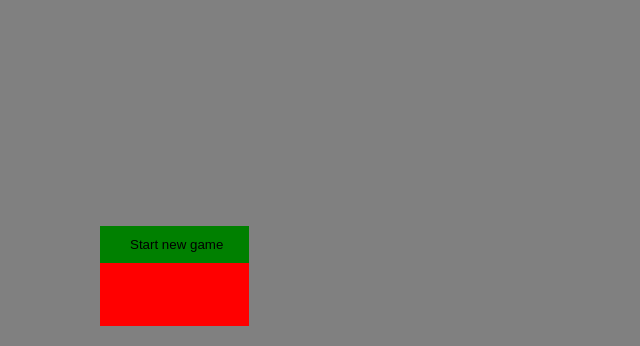
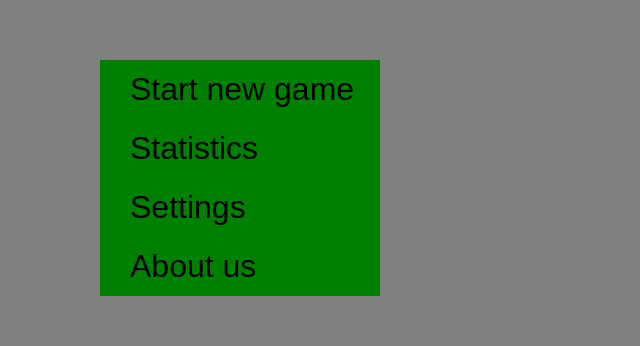
Before and after one commit to EmilNilsson12/slay-the-spire-clone, a Next.js app: page / in a window 1280 px wide. Shown: the part 454-800 px from the top of the page, without its empty margins (0-640 px from the left). Built offline with nearby package versions, Linux system fonts and the light colour scheme.

Commit message:
Finish main menu styling

```diff
--- a/components/MainMenu/MainMenu.js
+++ b/components/MainMenu/MainMenu.js
@@ -7,33 +7,48 @@ import {
     MainMenuWrapper,
 } from './MainMenu.styled';
 
+const links = [
+    {
+        displayName: 'Start new game',
+        idName: 'main-menu-start',
+    },
+    {
+        displayName: 'Statistics',
+        idName: 'main-menu-start',
+    },
+    {
+        displayName: 'Settings',
+        idName: 'main-menu-start',
+    },
+    {
+        displayName: 'About us',
+        idName: 'main-menu-start',
+    },
+];
+
 export default function MainMenu({ callBackFunc }) {
     const handleClick = (evt) => {
-        console.log('evt');
+        const id = evt.target.id || evt.target.parentNode.id;
+        console.log('id');
+        console.log(id);
 
-        callBackFunc(evt.target.id);
+        callBackFunc(id);
     };
     return (
         <MainMenuWrapper>
             <MainMenuList>
-                <MainMenuListItem>
+                {links.map((link) => (
+                    <MainMenuListItem key={link.idName}>
                         <MainMenuListItemBtn
-                        id="main-menu-start"
+                            id={link.idName}
                             onClick={(evt) => handleClick(evt)}
                         >
                             <MainMenuListItemBtnTextContainer>
-                            Start new game
+                                {link.displayName}
                             </MainMenuListItemBtnTextContainer>
                         </MainMenuListItemBtn>
                     </MainMenuListItem>
-                {/* <li>
-                    <button
-                        id="main-menu-options"
-                        onClick={(evt) => handleClick(evt)}
-                    >
-                        Options menu
-                    </button>
-                </li> */}
+                ))}
             </MainMenuList>
         </MainMenuWrapper>
     );
--- a/components/MainMenu/MainMenu.styled.js
+++ b/components/MainMenu/MainMenu.styled.js
@@ -11,14 +11,13 @@ export const MainMenuList = styled.ul`
     margin: 0;
     padding: 0;
     position: absolute;
-    bottom: 20px;
+    bottom: 50px;
     left: 100px;
     background-color: red;
-    /* width: 100px; */
-    height: 100px;
 `;
 
 export const MainMenuListItem = styled.li`
+    width: 100%;
     background-color: green;
     display: block;
 `;
@@ -30,7 +29,7 @@ export const MainMenuListItemBtn = styled.button`
     &:hover {
         cursor: pointer;
         span {
-            transition: all 100ms linear;
+            transition: all 200ms ease-out;
             transform: translateX(10px);
             background: linear-gradient(
                 90deg,
@@ -43,6 +42,7 @@ export const MainMenuListItemBtn = styled.button`
 `;
 
 export const MainMenuListItemBtnTextContainer = styled.span`
+    font-size: 32px;
     transition: all 100ms linear;
     background: linear-gradient(
         90deg,
@@ -50,6 +50,8 @@ export const MainMenuListItemBtnTextContainer = styled.span`
         rgba(255, 255, 255, 0) 100%
     );
     display: inline-block;
+    width: 100%;
+    text-align: left;
     padding: 10px 20px;
     border-radius: 10px;
 `;
```
Lines whose indentation alone changed are shown as unchanged.
